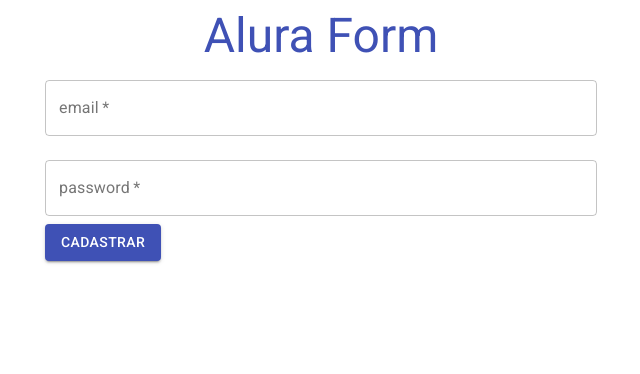
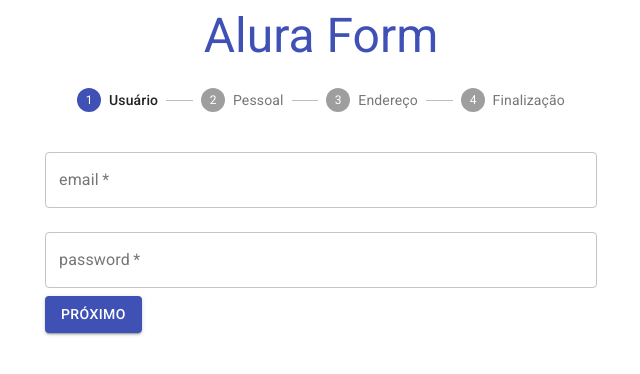
Before and after one commit to LeonardoBrizolla/alura-form, a React (Create React App) app: page / in a window 1280 px wide. Shown: the top 374 px of the page, without its empty margins (319-959 px from the left). Built offline with nearby package versions, Linux system fonts and the light colour scheme.

Commit message:
Contextos e Providers

```diff
--- a/src/App.js
+++ b/src/App.js
@@ -1,23 +1,21 @@
 import { Container, Typography } from '@material-ui/core';
 import { FormAlura } from './components/FormAlura';
+import { ValidacoesCadastro } from './contexts/ValidacoesCadastro';
+import { validaCpf, validaSenha } from './models/Validacoes';
 
 export const App = () => {
   const handleSubmit = (data) => console.log(data);
-
-  const validaCpf = (cpf) => {
-    if (cpf.length !== 11) {
-      return { valido: false, text: 'CPF deve conter 11 digitos' };
-    } else {
-      return { valido: true, text: '' };
-    }
-  };
 
   return (
     <Container maxWidth="sm" component="article">
       <Typography color="primary" variant="h3" component="h1" align="center">
         Alura Form
       </Typography>
-      <FormAlura onSubmit={handleSubmit} validaCpf={validaCpf} />
+      <ValidacoesCadastro.Provider
+        value={{ cpf: validaCpf, senha: validaSenha }}
+      >
+        <FormAlura onSubmit={handleSubmit} />
+      </ValidacoesCadastro.Provider>
     </Container>
   );
 };
--- a/src/components/FormAlura/index.js
+++ b/src/components/FormAlura/index.js
@@ -1,24 +1,53 @@
-import { useState } from 'react';
-import { Typography } from '@material-ui/core';
+import { useState, useEffect } from 'react';
+import { Step, StepLabel, Stepper, Typography } from '@material-ui/core';
 import { FormEndereco } from '../FormEndereco';
 import { FormPessoal } from '../FormPessoal';
 import { FormUsuario } from '../FormUsuario';
 
-export const FormAlura = ({ onSubmit, validaCpf }) => {
+export const FormAlura = ({ onSubmit }) => {
   const [etapaForm, setEtapaForm] = useState(0);
+  const [dadosColetados, setDadosColetados] = useState({});
 
-  const formController = (etapa) => {
-    switch (etapa) {
-      case 0:
-        return <FormUsuario />;
-      case 1:
-        return <FormPessoal onSubmit={onSubmit} validaCpf={validaCpf} />;
-      case 2:
-        return <FormEndereco />;
-      default:
-        return <Typography>Erro etapa form</Typography>;
-    }
+  const coletarDados = (dados) => {
+    setDadosColetados({ ...dadosColetados, ...dados });
+    nextForm();
   };
 
-  return formController(etapaForm);
+  const forms = [
+    <FormUsuario onSubmit={coletarDados} />,
+    <FormPessoal onSubmit={coletarDados} />,
+    <FormEndereco onSubmit={coletarDados} />,
+    <Typography variant="h5">Cadastro concluído com sucesso!</Typography>,
+  ];
+
+  useEffect(() => {
+    if (etapaForm === forms.length - 1) {
+      onSubmit(dadosColetados);
+    }
+  }, [etapaForm, dadosColetados, forms.length, onSubmit]);
+
+  const nextForm = () => {
+    setEtapaForm((old) => old + 1);
+  };
+
+  return (
+    <>
+      <Stepper activeStep={etapaForm}>
+        <Step>
+          <StepLabel>Usuário</StepLabel>
+        </Step>
+        <Step>
+          <StepLabel>Pessoal</StepLabel>
+        </Step>
+        <Step>
+          <StepLabel>Endereço</StepLabel>
+        </Step>
+        <Step>
+          <StepLabel>Finalização</StepLabel>
+        </Step>
+      </Stepper>
+
+      {forms[etapaForm]}
+    </>
+  );
 };
--- a/src/components/FormEndereco/index.js
+++ b/src/components/FormEndereco/index.js
@@ -1,50 +1,74 @@
+import { useState } from 'react';
 import { Button, TextField } from '@material-ui/core';
 
-export const FormEndereco = () => (
-  <form>
+export const FormEndereco = ({ onSubmit }) => {
+  const [cep, setCep] = useState('');
+  const [endereco, setEndereco] = useState('');
+  const [numero, setNumero] = useState('');
+  const [estado, setEstado] = useState('');
+  const [cidade, setCidade] = useState('');
+
+  return (
+    <form
+      onSubmit={(event) => {
+        event.preventDefault();
+        onSubmit({ cep, endereco, numero, estado, cidade });
+      }}
+    >
       <TextField
+        value={cep}
+        onChange={(event) => setCep(event.target.value)}
         id="cep"
+        name="cep"
         label="cep"
         type="number"
         variant="outlined"
         margin="normal"
-      required
       />
       <TextField
+        value={endereco}
+        onChange={(event) => setEndereco(event.target.value)}
         id="endereco"
+        name="endereco"
         label="endereco"
         type="text"
         variant="outlined"
         margin="normal"
         fullWidth
-      required
       />
       <TextField
+        value={numero}
+        onChange={(event) => setNumero(event.target.value)}
         id="numero"
+        name="numero"
         label="numero"
         type="number"
         variant="outlined"
         margin="normal"
-      required
       />
       <TextField
+        value={estado}
+        onChange={(event) => setEstado(event.target.value)}
         id="estado"
+        name="estado"
         label="estado"
         type="text"
         variant="outlined"
         margin="normal"
-      required
       />
       <TextField
+        value={cidade}
+        onChange={(event) => setCidade(event.target.value)}
         id="cidade"
+        name="cidade"
         label="cidade"
         type="text"
         variant="outlined"
         margin="normal"
-      required
       />
       <Button type="submit" color="primary" variant="contained" fullWidth>
         Finalizar Cadastro
       </Button>
     </form>
   );
+};
--- a/src/components/FormPessoal/index.js
+++ b/src/components/FormPessoal/index.js
@@ -1,7 +1,8 @@
+import { useContext, useState } from 'react';
 import { TextField, Button, FormControlLabel, Switch } from '@material-ui/core';
-import { useState } from 'react';
+import { ValidacoesCadastro } from '../../contexts/ValidacoesCadastro';
 
-export const FormPessoal = ({ onSubmit, validaCpf }) => {
+export const FormPessoal = ({ onSubmit }) => {
   const [nome, setNome] = useState('');
   const [sobrenome, setSobrenome] = useState('');
   const [cpf, setCpf] = useState('');
@@ -9,50 +10,74 @@
   const [novidades, setNovidades] = useState(false);
   const [errors, setErrors] = useState({ cpf: { valido: true, text: '' } });
 
+  const validacoes = useContext(ValidacoesCadastro);
+
+  const validaCampos = (event) => {
+    const { name, value } = event.target;
+    const novoEstado = { ...errors };
+    novoEstado[name] = validacoes[name](value);
+    setErrors(novoEstado);
+  };
+
+  const possoEnviar = () => {
+    for (let campo in errors) {
+      if (!errors[campo].valido) return false;
+      return true;
+    }
+  };
+
   return (
     <form
-      action="#TODO"
       className="form-alura"
       onSubmit={(event) => {
         event.preventDefault();
-        onSubmit({ nome, sobrenome, cpf, promocoes, novidades });
+
+        if (possoEnviar())
+          return onSubmit({
+            nome,
+            sobrenome,
+            cpf,
+            promocoes,
+            novidades,
+            errors,
+          });
       }}
     >
       <TextField
+        value={nome}
+        onChange={(event) => setNome(event.target.value)}
         id="nome"
+        name="nome"
         label="Nome"
         variant="outlined"
         margin="normal"
         fullWidth
         required
-        value={nome}
-        onChange={(event) => setNome(event.target.value)}
       />
       <TextField
+        value={sobrenome}
+        onChange={(event) => setSobrenome(event.target.value)}
         id="sobrenome"
+        name="sobrenome"
         label="Sobrenome"
         variant="outlined"
         margin="normal"
         fullWidth
         required
-        value={sobrenome}
-        onChange={(event) => setSobrenome(event.target.value)}
       />
       <TextField
+        value={cpf}
+        onChange={(event) => setCpf(event.target.value)}
         id="CPF"
+        name="cpf"
         label="CPF"
         variant="outlined"
         margin="normal"
         fullWidth
         required
-        value={cpf}
-        onChange={(event) => setCpf(event.target.value)}
         error={!errors.cpf.valido}
         helperText={errors.cpf.text}
-        onBlur={() => {
-          const ehValido = validaCpf(cpf);
-          setErrors({ cpf: ehValido });
-        }}
+        onBlur={validaCampos}
       />
       <FormControlLabel
         label="Promoções"
@@ -77,7 +102,7 @@
         }
       />
       <Button type="submit" color="primary" variant="contained">
-        Cadastrar
+        Próximo
       </Button>
     </form>
   );
--- a/src/components/FormUsuario/index.js
+++ b/src/components/FormUsuario/index.js
@@ -1,9 +1,41 @@
+import { useContext, useState } from 'react';
 import { Button, TextField } from '@material-ui/core';
+import { ValidacoesCadastro } from '../../contexts/ValidacoesCadastro';
 
-export const FormUsuario = () => (
-  <form>
+export const FormUsuario = ({ onSubmit }) => {
+  const [email, setEmail] = useState('');
+  const [password, setPassword] = useState('');
+  const [errors, setErrors] = useState({ senha: { valido: true, text: '' } });
+
+  const validacoes = useContext(ValidacoesCadastro);
+
+  const validaCampos = (event) => {
+    const { name, value } = event.target;
+    const novoEstado = { ...errors };
+    novoEstado[name] = validacoes[name](value);
+    setErrors(novoEstado);
+  };
+
+  const possoEnviar = () => {
+    for (let campo in errors) {
+      if (!errors[campo].valido) return false;
+      return true;
+    }
+  };
+
+  return (
+    <form
+      onSubmit={(event) => {
+        event.preventDefault();
+
+        if (possoEnviar()) onSubmit({ email, password });
+      }}
+    >
       <TextField
+        value={email}
+        onChange={(event) => setEmail(event.target.value)}
         id="email"
+        name="email"
         label="email"
         type="email"
         variant="outlined"
@@ -12,7 +44,13 @@
         required
       />
       <TextField
+        value={password}
+        onChange={(event) => setPassword(event.target.value)}
+        onBlur={validaCampos}
+        error={!errors.senha.valido}
+        helperText={errors.senha.text}
         id="password"
+        name="senha"
         label="password"
         type="password"
         variant="outlined"
@@ -21,7 +59,8 @@
         required
       />
       <Button type="submit" color="primary" variant="contained">
-      Cadastrar
+        Próximo
       </Button>
     </form>
   );
+};
--- /dev/null
+++ b/src/contexts/ValidacoesCadastro/index.js
@@ -0,0 +1,3 @@
+import React, { createContext } from 'react';
+
+export const ValidacoesCadastro = React.createContext();
--- /dev/null
+++ b/src/models/Validacoes/index.js
@@ -0,0 +1,17 @@
+const validaCpf = (cpf) => {
+  if (cpf.length !== 11) {
+    return { valido: false, text: 'CPF deve conter 11 dígitos' };
+  } else {
+    return { valido: true, text: '' };
+  }
+};
+
+const validaSenha = (senha) => {
+  if (senha.length < 4 || senha.length > 15) {
+    return { valido: false, text: 'Senha deve conter entre 4 e 15 dígitos' };
+  } else {
+    return { valido: true, text: '' };
+  }
+};
+
+export { validaCpf, validaSenha };
```
Lines whose indentation alone changed are shown as unchanged.
